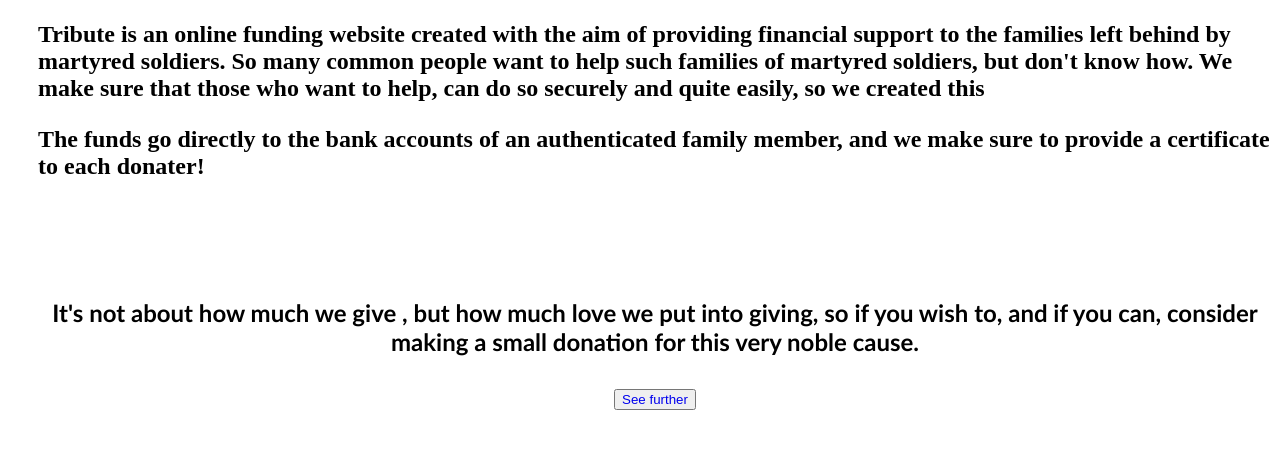
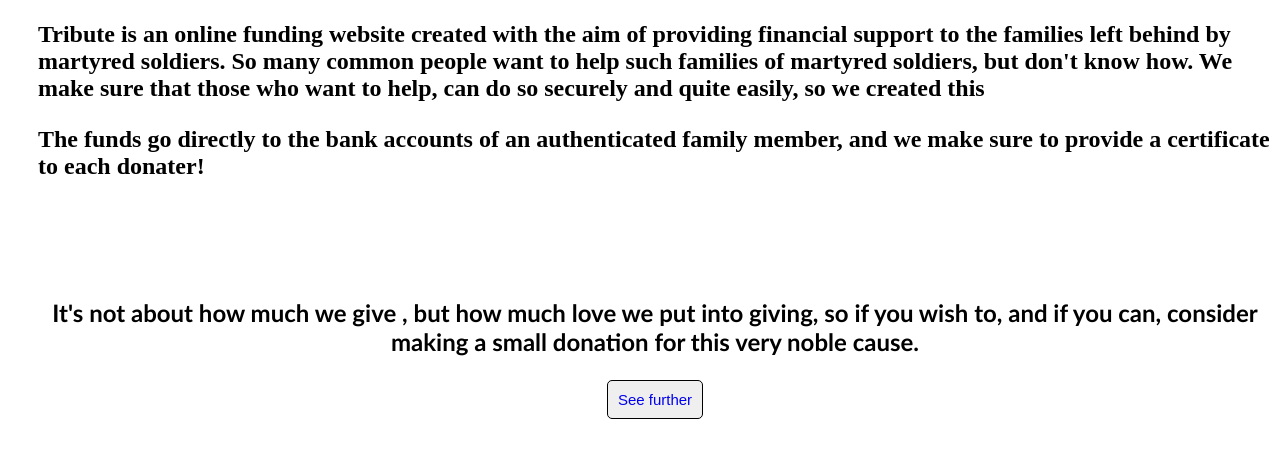
Before and after one commit to Divyansh723/Devheat_chaipani, a plain HTML site: page aboutus.html in a window 1280 px wide. Shown: the part 885-1342 px from the top of the page. Drawn offline with Linux system fonts and the light colour scheme.

Commit message:
Update styleaboutus.css

```diff
--- a/styleaboutus.css
+++ b/styleaboutus.css
@@ -71,3 +71,15 @@
       background-size: (100%,100%);
   }
 }
+#form-submit{
+  padding: 10px;
+  border: 1px solid black;
+  border-radius: 5px;
+  text-decoration: none;
+  color: black;
+  font-size: 15px;
+}
+#form-submit:hover{
+  background-color: #47b34be8;
+  box-shadow: inset;
+}
```
